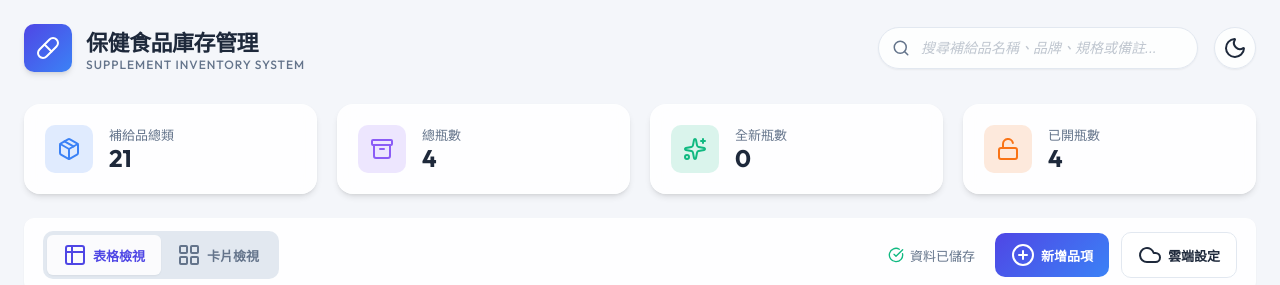
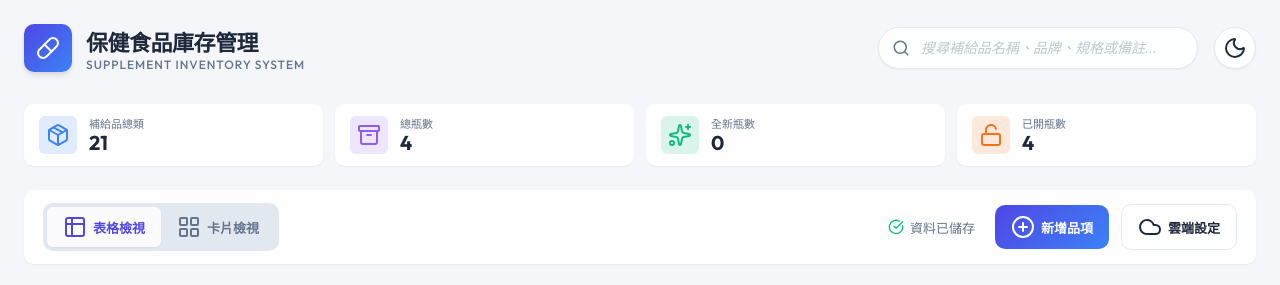
Before and after one commit to Jerryhung0113/health-supplements, a website: page index.html in a window 1280 px wide. Shown: the top 285 px of the page. Drawn offline with nearby package versions, Linux system fonts and the light colour scheme; no server answers.

Commit message:
Style: shrink stats card sizes and freeze table header row

```diff
--- a/index.html
+++ b/index.html
@@ -10,7 +10,7 @@
   <link href="https://fonts.googleapis.com/css2?family=Noto+Sans+TC:wght@300;400;500;700&family=Outfit:wght@300;400;500;600;700&display=swap" rel="stylesheet">
   <!-- Lucide Icons for premium look -->
   <script src="https://unpkg.com/lucide@latest"></script>
-  <link rel="stylesheet" href="style.css?v=1.4">
+  <link rel="stylesheet" href="style.css?v=1.5">
 </head>
 <body>
   <div class="app-container">
--- a/style.css
+++ b/style.css
@@ -222,8 +222,8 @@
    ========================================================================== */
 .stat-dashboard {
   display: grid;
-  grid-template-columns: repeat(auto-fit, minmax(220px, 1fr));
-  gap: 20px;
+  grid-template-columns: repeat(auto-fit, minmax(180px, 1fr));
+  gap: 12px;
 }
 
 .stat-card {
@@ -231,32 +231,32 @@
   backdrop-filter: blur(12px);
   -webkit-backdrop-filter: blur(12px);
   border: 1px solid var(--card-border);
-  border-radius: var(--radius-lg);
-  padding: 20px;
+  border-radius: var(--radius-md);
+  padding: 10px 14px;
   display: flex;
   align-items: center;
-  gap: 16px;
-  box-shadow: var(--shadow-md);
+  gap: 12px;
+  box-shadow: var(--shadow-sm);
   transition: transform 0.2s, box-shadow 0.2s;
 }
 
 .stat-card:hover {
-  transform: translateY(-2px);
-  box-shadow: var(--shadow-lg);
+  transform: translateY(-1px);
+  box-shadow: var(--shadow-md);
 }
 
 .stat-icon {
-  width: 48px;
-  height: 48px;
-  border-radius: var(--radius-md);
+  width: 38px;
+  height: 38px;
+  border-radius: var(--radius-sm);
   display: flex;
   align-items: center;
   justify-content: center;
 }
 
 .stat-icon i {
-  width: 24px;
-  height: 24px;
+  width: 18px;
+  height: 18px;
 }
 
 .icon-blue { background-color: rgba(59, 130, 246, 0.15); color: #3b82f6; }
@@ -270,13 +270,13 @@
 }
 
 .stat-label {
-  font-size: 13px;
+  font-size: 11px;
   font-weight: 500;
   color: var(--text-secondary);
 }
 
 .stat-value {
-  font-size: 24px;
+  font-size: 20px;
   font-weight: 700;
   font-family: 'Outfit', sans-serif;
   line-height: 1.2;
@@ -403,6 +403,9 @@
    Table Design (Spreadsheet View)
    ========================================================================== */
 .table-wrapper {
+  max-height: calc(100vh - 270px);
+  min-height: 350px;
+  overflow-y: auto;
   overflow-x: auto;
   border-radius: var(--radius-lg);
   border: 1px solid var(--border-color);
@@ -428,6 +431,9 @@
 .inventory-table th:nth-child(8), .inventory-table td:nth-child(8) { width: auto; min-width: 260px; } /* 備註 */
 
 .inventory-table th {
+  position: sticky;
+  top: 0;
+  z-index: 90;
   background-color: var(--border-color);
   color: var(--text-color);
   font-weight: 600;
```
